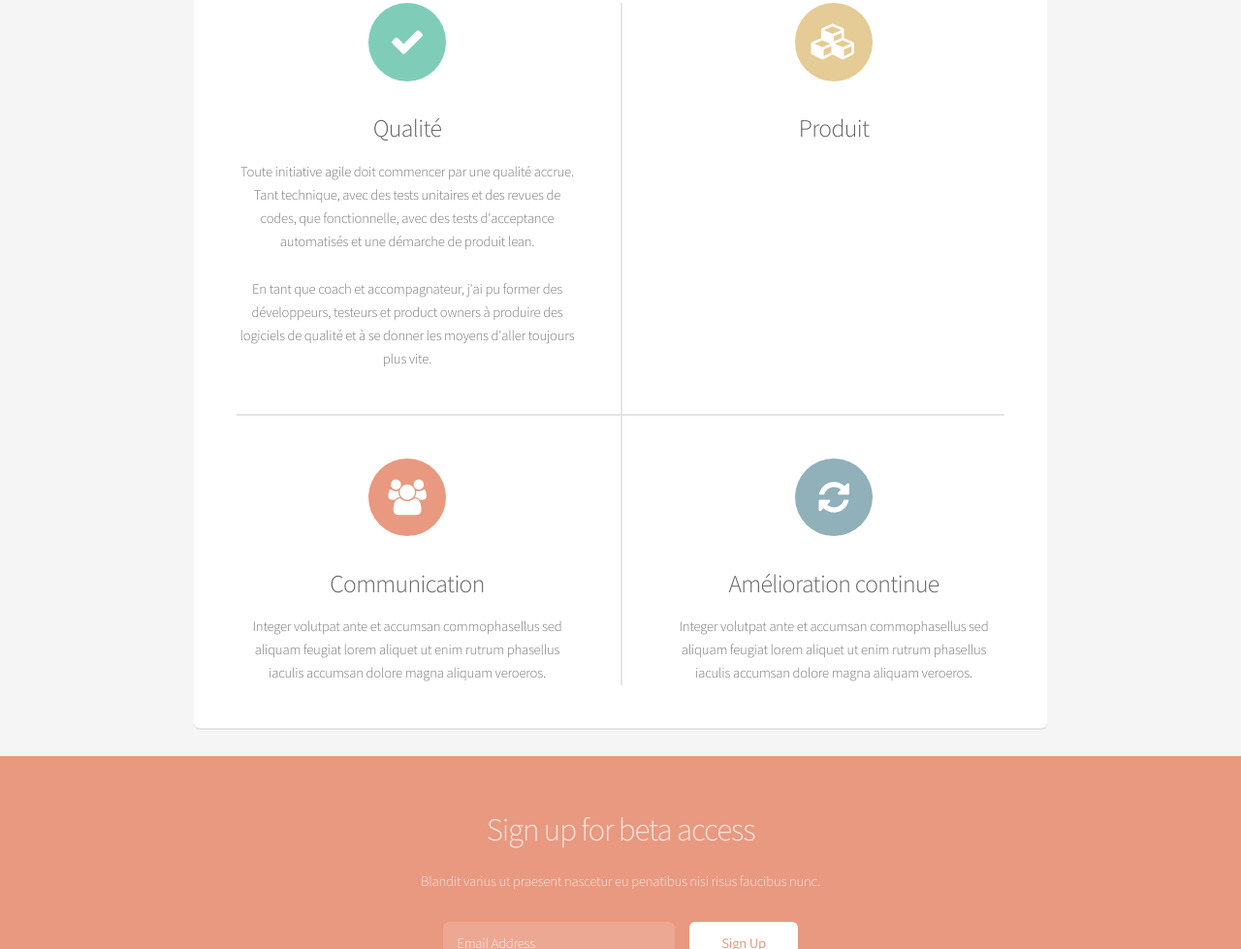
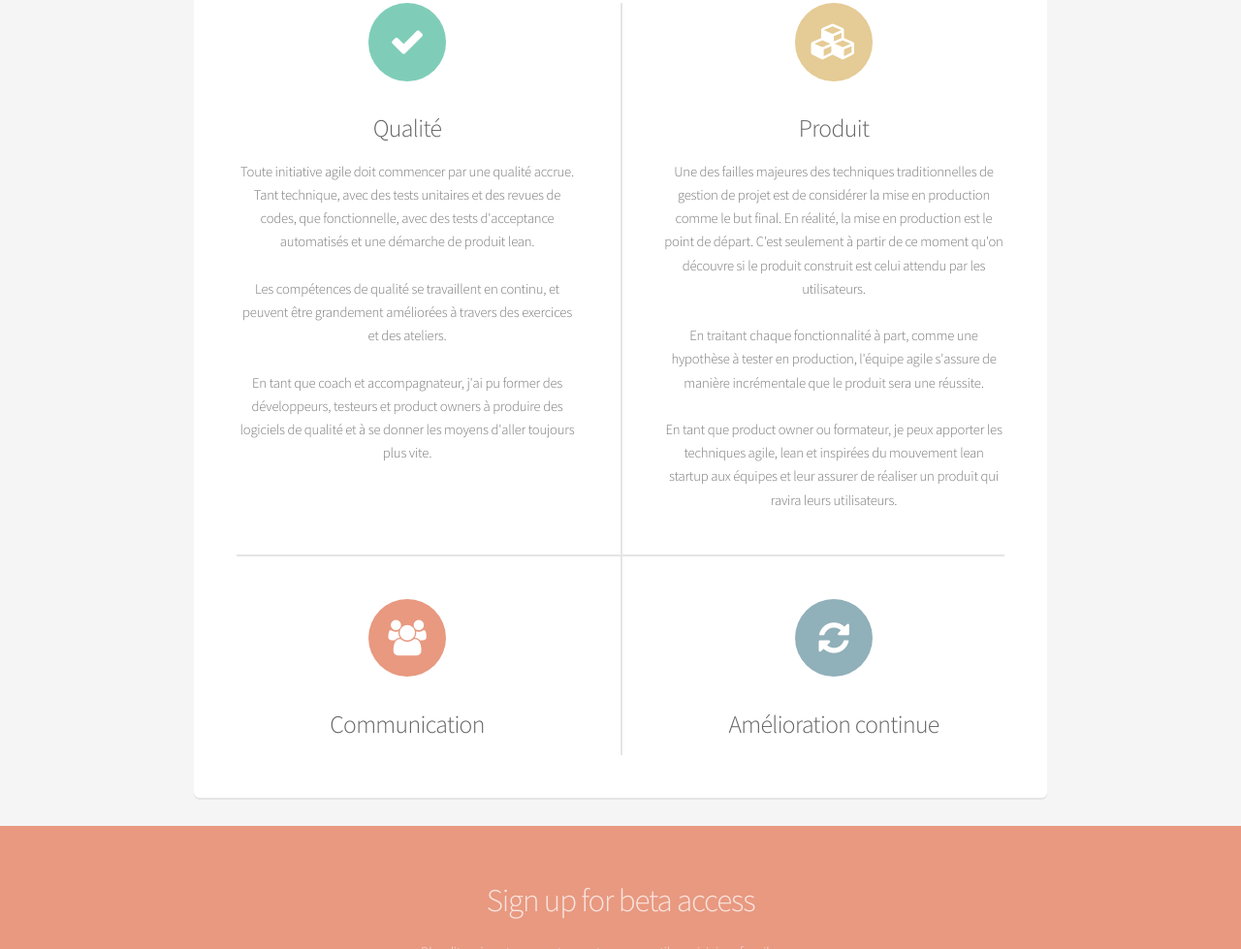
Before and after one commit to MaximeArnstamm/maximearnstamm.github.io, a plain HTML site: page index.html in a window 1280 px wide. Shown: the part 1015-1994 px from the top of the page at 97% size. Drawn offline with Linux system fonts and the light colour scheme.

Commit message:
ajout de la case produit

```diff
--- a/index.html
+++ b/index.html
@@ -68,7 +68,7 @@
 						En acceptant que toute idée est une hypothèse qui ne peut être
 						validée qu'au contact de l'utilisateur final, l'objectif de ces
 						nouvelles organisations	de projet est de réduire le temps
-						du cycle idée/feedback. Si l'organisation peut esssayer et
+						du cycle idée/feedback. Si l'organisation peut essayer et
 						valider ses nouvelles idées en un temps record, alors elle
 						proposera une solution idéale pour ses utilisateurs et
 						gagnera un avantage concurrentiel.
@@ -96,6 +96,9 @@
 							Tant technique, avec des tests unitaires et des revues de codes,
 							que fonctionnelle, avec des tests d'acceptance automatisés et une démarche de produit lean.
 							<br/><br/>
+							Les compétences de qualité se travaillent en continu, et peuvent être
+							grandement améliorées à travers des exercices et des ateliers.
+							<br/><br/>
 							En tant que coach et accompagnateur, j'ai pu former des développeurs, testeurs et product owners
 							à produire des logiciels de qualité et à se donner les moyens d'aller toujours plus vite.
 						</p>
@@ -104,6 +107,18 @@
 						<span class="icon major fa-cubes accent5"></span>
 						<h3>Produit</h3>
 						<p>
+							Une des failles majeures des techniques traditionnelles de gestion de projet
+							est de considérer la mise en production comme le but final.
+							En réalité, la mise en production est le point de départ.
+							C'est seulement à partir de ce moment qu'on découvre si le
+							produit construit est celui attendu par les utilisateurs.
+							<br/><br/>
+							En traitant chaque fonctionnalité à part, comme une hypothèse à tester en production,
+							l'équipe agile s'assure de manière incrémentale que le produit sera une réussite.
+							<br/><br/>
+							En tant que product owner ou formateur, je peux apporter les techniques agile, lean
+							et inspirées du mouvement lean startup aux équipes et leur assurer de réaliser
+							un produit qui ravira leurs utilisateurs.
 						</p>
 					</section>
 				</div>
@@ -111,12 +126,16 @@
 					<section>
 						<span class="icon major fa-users accent2"></span>
 						<h3>Communication</h3>
-						<p>Integer volutpat ante et accumsan commophasellus sed aliquam feugiat lorem aliquet ut enim rutrum phasellus iaculis accumsan dolore magna aliquam veroeros.</p>
+						<p>
+
+						</p>
 					</section>
 					<section>
 						<span class="icon major fa-refresh accent4"></span>
 						<h3>Amélioration continue</h3>
-						<p>Integer volutpat ante et accumsan commophasellus sed aliquam feugiat lorem aliquet ut enim rutrum phasellus iaculis accumsan dolore magna aliquam veroeros.</p>
+						<p>
+
+						</p>
 					</section>
 				</div>
 			</section>
```
